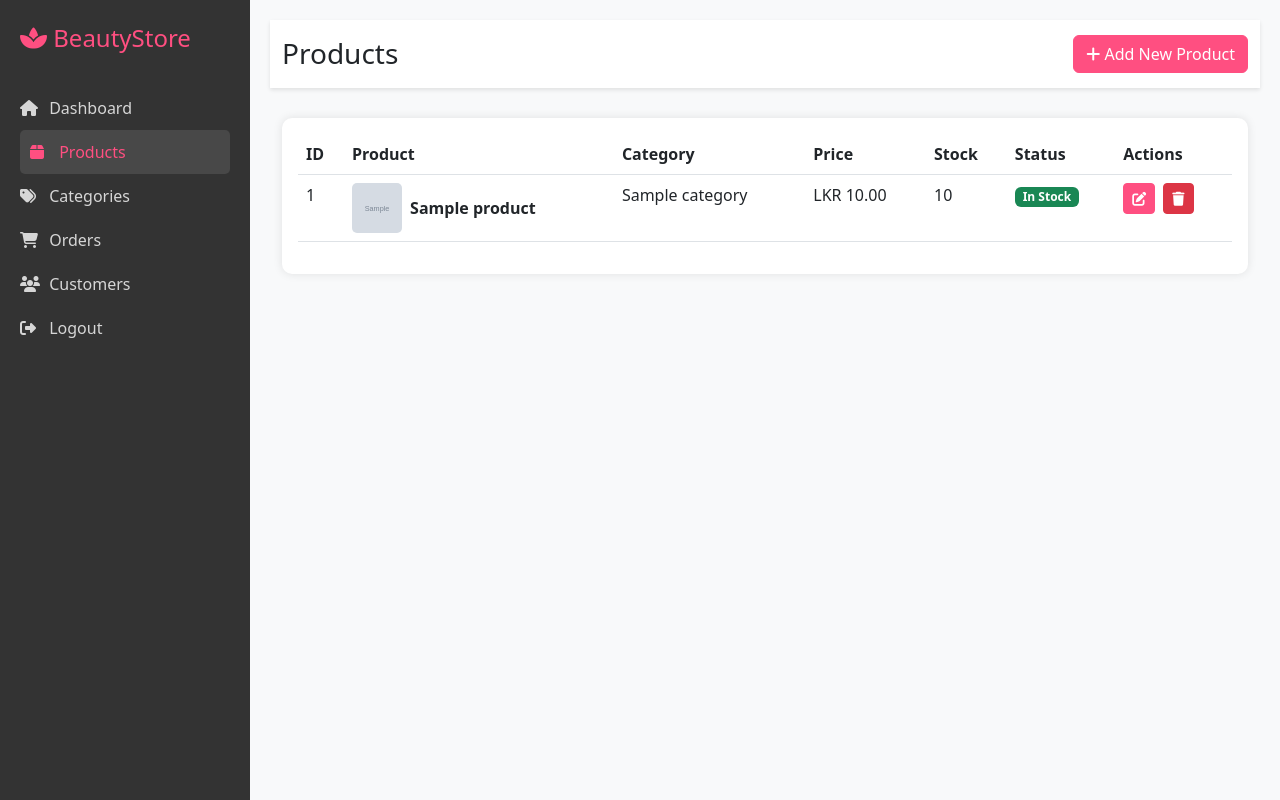
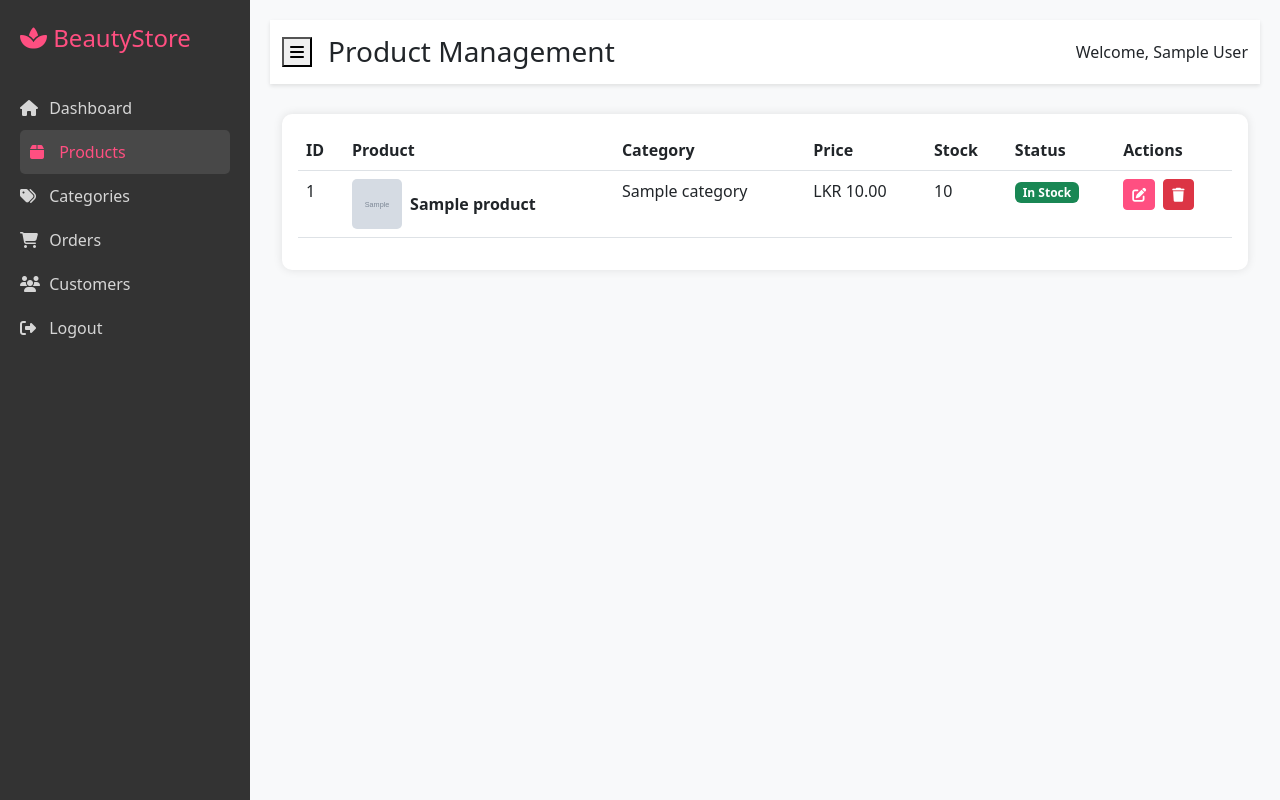
Before and after one commit to dimuthadithya/BeautyProducts, a PHP site: page /admin/products.php in a window 1280 px wide. Run offline with PHP 8.4, Linux system fonts and the light colour scheme; the visitor is signed in with stand-in values (Sample User, id 1); tables that the repository leaves empty hold one stand-in row (values such as "Sample post"); grey boxes marked "Sample" are stand-in pictures.

Commit message:
Refactor admin panel layout and improve code structure
- Updated orders.php and products.php to enhance layout consistency by introducing a wrapper and content area.
- Simplified the sidebar and main content integration for better readability.
- Added a new header.php file to manage the admin header, ensuring user authentication and session management.
- Improved modal structures for adding and editing products, ensuring better user experience.
- Enhanced form validation for product addition and editing.
- Cleaned up redundant code and improved overall maintainability.

```diff
--- /dev/null
+++ b/admin/include/header.php
@@ -0,0 +1,27 @@
+<?php
+if (!isset($_SESSION)) {
+    session_start();
+}
+
+// Check if user is logged in and is an admin
+if (!isset($_SESSION['user_id']) || $_SESSION['user_role'] !== 'admin') {
+    header("Location: ../login.php?redirect=" . urlencode($_SERVER['REQUEST_URI']));
+    exit();
+}
+?>
+<!-- Header -->
+<div class="admin-header">
+    <div class="container-fluid">
+        <div class="d-flex justify-content-between align-items-center">
+            <div class="d-flex align-items-center">
+                <button class="menu-toggle" id="sidebarToggle">
+                    <i class="fas fa-bars"></i>
+                </button>
+                <h1 class="h3 mb-0 ms-3"><?php echo $pageTitle; ?></h1>
+            </div>
+            <div class="admin-profile">
+                <span>Welcome, <?php echo isset($_SESSION['user_name']) ? htmlspecialchars($_SESSION['user_name']) : 'Admin'; ?></span>
+            </div>
+        </div>
+    </div>
+</div>
--- a/admin/products.php
+++ b/admin/products.php
@@ -134,43 +134,37 @@ if (isset($_POST['update_product'])) {
 <html lang="en">
 
 <head>
-  <meta charset="UTF-8">
-  <meta name="viewport" content="width=device-width, initial-scale=1.0">
+  <meta charset="UTF-8" />
+  <meta name="viewport" content="width=device-width, initial-scale=1.0" />
   <title>Products - Beauty Store Admin</title>
   <link rel="apple-touch-icon" sizes="180x180" href="../assets/images/favicon_io/apple-touch-icon.png">
   <link rel="icon" type="image/png" sizes="32x32" href="../assets/images/favicon_io/favicon-32x32.png">
   <link rel="icon" type="image/png" sizes="16x16" href="../assets/images/favicon_io/favicon-16x16.png">
   <link rel="manifest" href="../assets/images/favicon_io/site.webmanifest">
   <!-- Bootstrap CSS -->
-  <link href="https://cdn.jsdelivr.net/npm/bootstrap@5.3.0/dist/css/bootstrap.min.css" rel="stylesheet">
+  <link href="https://cdn.jsdelivr.net/npm/bootstrap@5.3.0/dist/css/bootstrap.min.css" rel="stylesheet" />
   <!-- Font Awesome -->
-  <link rel="stylesheet" href="https://cdnjs.cloudflare.com/ajax/libs/font-awesome/6.4.0/css/all.min.css">
+  <link rel="stylesheet" href="https://cdnjs.cloudflare.com/ajax/libs/font-awesome/6.4.0/css/all.min.css" />
   <!-- Custom CSS -->
-  <link rel="stylesheet" href="css/sidebar.css">
-  <link rel="stylesheet" href="css/dashboard.css">
-  <link rel="stylesheet" href="css/products.css">
+  <link rel="stylesheet" href="css/sidebar.css" />
+  <link rel="stylesheet" href="css/dashboard.css" />
+  <link rel="stylesheet" href="css/products.css" />
 </head>
 
 <body>
+  <div class="wrapper">
     <!-- Sidebar -->
     <?php include('include/sidebar.php'); ?>
 
     <!-- Main Content -->
     <div class="main-content">
-    <!-- Header -->
-    <div class="admin-header">
-      <div class="container-fluid">
-        <div class="d-flex justify-content-between align-items-center">
-          <h1 class="h3 mb-0">Products</h1>
-          <button
-            class="btn btn-primary"
-            data-bs-toggle="modal"
-            data-bs-target="#addProductModal">
-            <i class="fas fa-plus"></i> Add New Product
-          </button>
-        </div>
-      </div>
-    </div>
+      <?php
+      $pageTitle = "Product Management";
+      include('include/header.php');
+      ?>
+
+      <!-- Content Area -->
+      <div class="content">
         <div class="container-fluid">
           <?php if (isset($_SESSION['message'])): ?>
             <div class="alert alert-<?php echo $_SESSION['msg_type']; ?> alert-dismissible fade show" role="alert">
@@ -258,6 +252,7 @@ if (isset($_POST['update_product'])) {
                     <?php endwhile; ?>
                   </tbody>
                 </table>
+              </div>
             </div>
           </div>
         </div>
@@ -483,6 +478,8 @@ if (isset($_POST['update_product'])) {
         }
       });
     </script>
+  </div>
+  </div>
 </body>
 
 </html>
```
Also changed, not shown: admin/categories.php (+8 -10 lines), admin/customers.php (+9 -22 lines), admin/orders.php (+9 -18 lines). Lines whose indentation alone changed are shown as unchanged.
